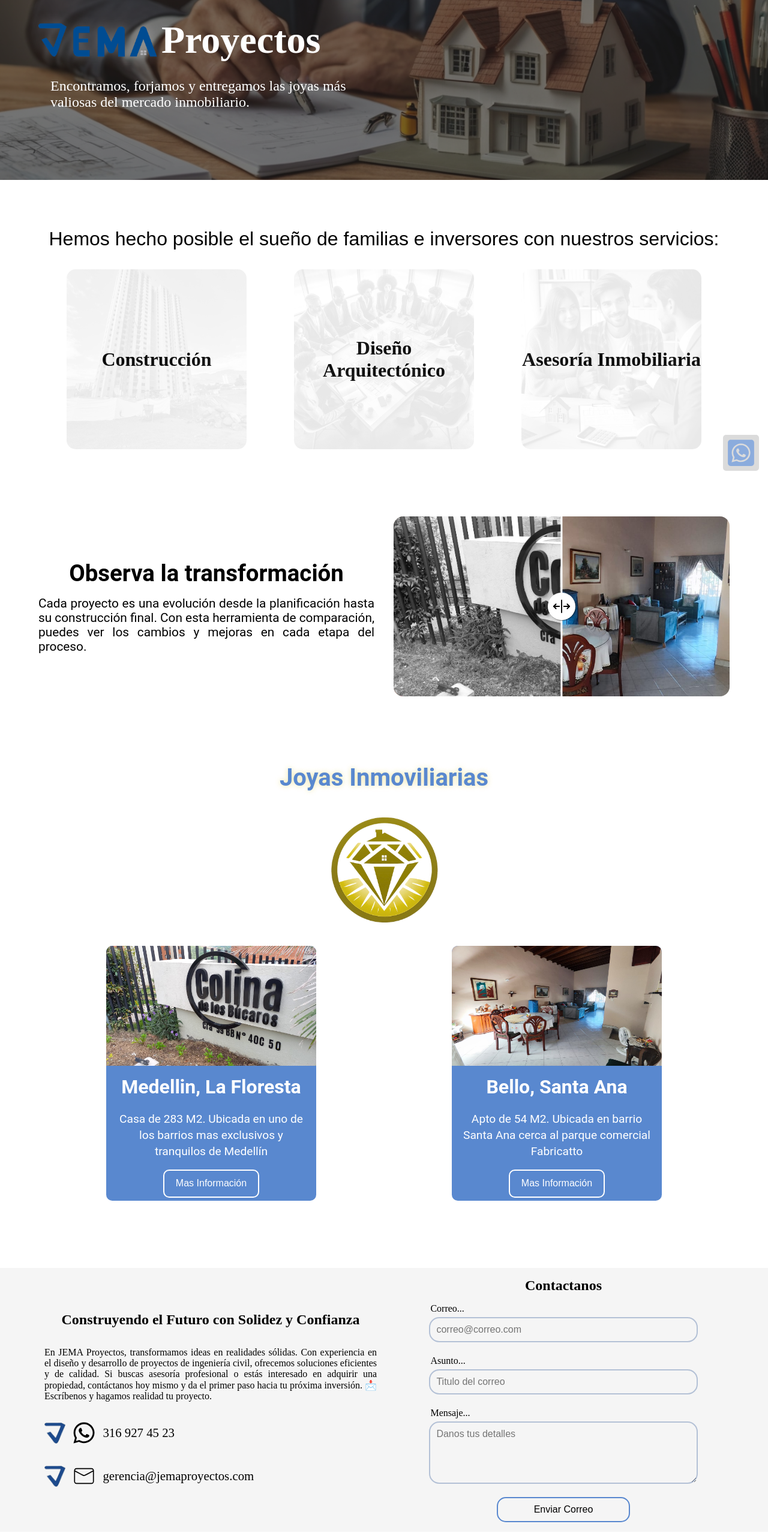
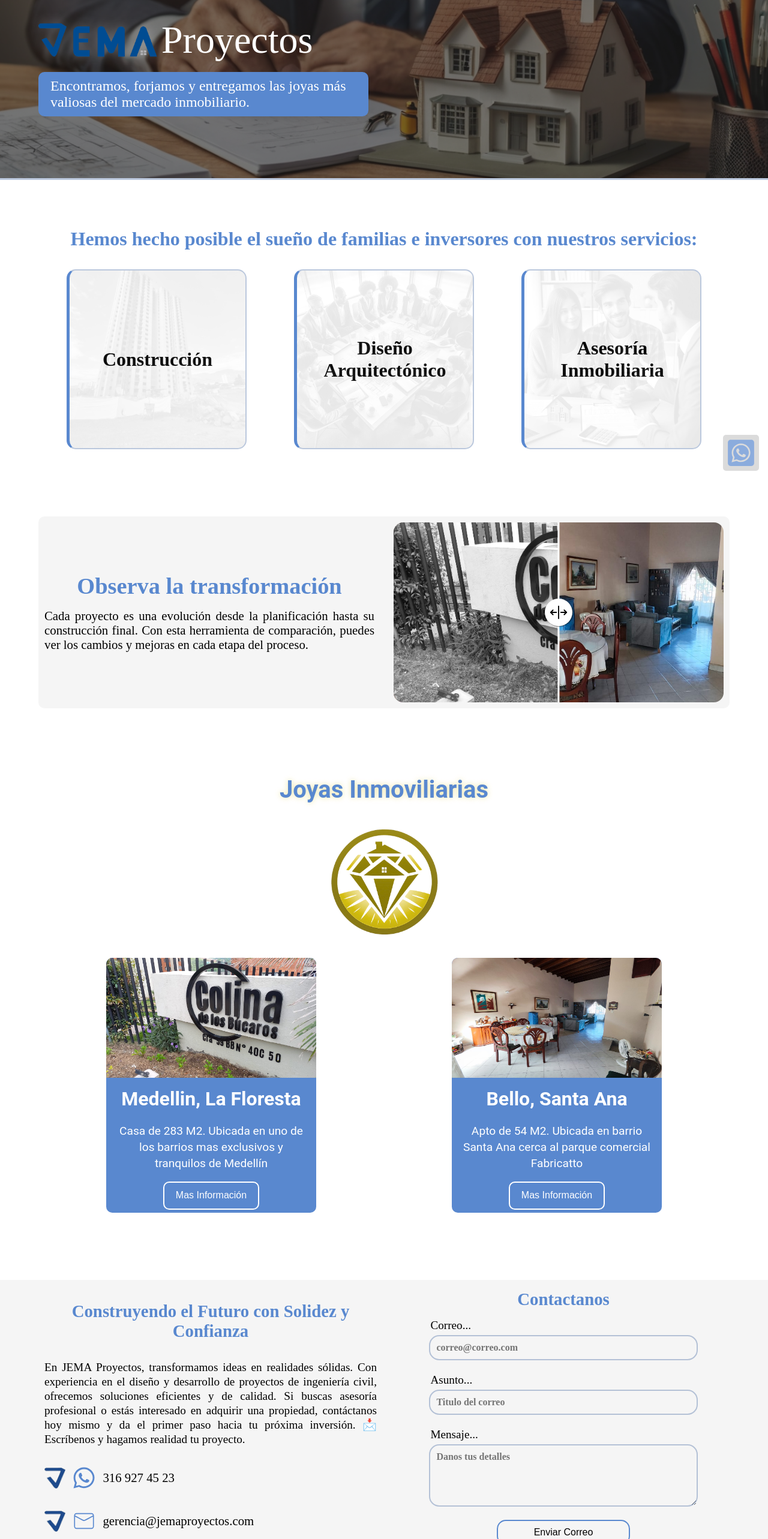
Before and after one commit to MaoMachado/JEMAProyectos, a React (Vite) app: page / in a window 1280 px wide. Shown: the top 2566 px of the page at 60% size. Built offline with nearby package versions, Linux system fonts and the light colour scheme.

Commit message:
Ajustes al estilo de la pagina

```diff
--- a/src/components/Cards/CardStyle.js
+++ b/src/components/Cards/CardStyle.js
@@ -3,8 +3,8 @@ import styled from "styled-components";
 export const CardContainer = styled.article`
   width: 300px;
   height: 300px;
-  border: 2px solid var(--blueTransparente);
-  border-left: 5px solid var(--blue);
+  border: 2px solid var(--azulTransparente);
+  border-left: 5px solid var(--azul);
   border-radius: 15px;
   overflow: hidden;
   position: relative;
--- a/src/components/Cards/CardsStyle.js
+++ b/src/components/Cards/CardsStyle.js
@@ -19,9 +19,7 @@ export const CardsContainer = styled.section`
 
   h1 {
     font-size: 2em;
-    font-weight: 500;
-    font-family: sans-serif;
-    color: var(--blue);
+    color: var(--azul);
     text-align: center;
   }
 `;
--- a/src/components/Contacto/ContactoStyle.js
+++ b/src/components/Contacto/ContactoStyle.js
@@ -25,12 +25,15 @@ export const ContactoJemaContainer = styled.section`
       padding: 0 10px;
 
       h2 {
-        font-size: 1.5em;
+        color: var(--azul);
+        font-size: 1.8em;
         text-align: center;
       }
 
       p {
         text-align: justify;
+        line-height: 1.5rem;
+        font-size: clamp(0.8em, 1.5vw, 1.2em);
       }
 
       .whatsContainer {
@@ -52,6 +55,12 @@ export const ContactoJemaContainer = styled.section`
       gap: 1rem;
       flex-direction: column;
       align-items: center;
+
+      h2{
+        color: var(--azul);
+        font-size: 1.8em;
+        text-align: center;
+      }
     }
   }
 `;
--- a/src/components/Contacto/FormularioEmail.jsx
+++ b/src/components/Contacto/FormularioEmail.jsx
@@ -13,6 +13,11 @@ const FormContainer = styled.form`
     gap: 7px;
     flex-direction: column;
 
+    label {
+      font-family: "Merriweather_Bold";
+      font-size: 1.2em;
+    }
+
     input,
     textarea {
       padding: 10px;
@@ -21,11 +26,15 @@ const FormContainer = styled.form`
       border: 0;
       outline: 2px solid var(--azulTransparente);
       font-size: 1em;
+      font-family: "Roboto_Bold";
+      font-weight: bold;
     }
 
     textarea {
       height: 100px;
-      font-family: sans-serif;
+      font-family: "Merriweather_Bold";
+      font-weight: bold;
+      font-size: 1em;
 
       &:focus {
         outline: 2px solid black;
--- a/src/components/Contacto/index.jsx
+++ b/src/components/Contacto/index.jsx
@@ -21,12 +21,12 @@ export const Contacto = () => {
           </p>
           <div className="whatsContainer">
             <img src={j} alt="Logo de Jema Proyectos" />
-            <FaWhatsapp size={40} color={"var(--blue)"} />
+            <FaWhatsapp size={40} color={"var(--azul)"} />
             <span>316 927 45 23</span>
           </div>
           <div className="whatsContainer">
             <img src={j} alt="Jema Proyectos" />
-            <CiMail size={40} color={"var(--blue)"} />
+            <CiMail size={40} color={"var(--azul)"} />
             <span>gerencia@jemaproyectos.com</span>
           </div>
         </div>
--- a/src/components/Header/HeaderStyle.js
+++ b/src/components/Header/HeaderStyle.js
@@ -7,7 +7,7 @@ export const HeaderContainer = styled.header`
   height: 300px;
   position: relative;
   margin-bottom: 1rem;
-  border-bottom: 3px solid var(--blueTransparente);
+  border-bottom: 3px solid var(--azulTransparente);
   animation: aparecerIniciando 1s linear;
 
   @keyframes aparecerIniciando {
@@ -48,11 +48,13 @@ export const ContainerInfo = styled.article`
   span {
     width: clamp(300px, 100vw, 550px);
     padding: 10px 20px;
-    background: var(--blue);
+    background: var(--azul);
     color: #fff;
     font-size: 1.5em;
     font-weight: 100;
     border-radius: 10px;
+    font-family: 'Roboto_Ligth';
+    font-weight: 100;
   }
 `;
 
@@ -69,5 +71,7 @@ export const HeaderTitulo = styled.section`
   h2 {
     color: #fff;
     font-size: clamp(2.5em, 10vw, 4em);
+    font-family: 'Roboto_Ligth';
+    font-weight: 100;
   }
 `;
--- a/src/components/ImgComparar/ImgCompararStyle.js
+++ b/src/components/ImgComparar/ImgCompararStyle.js
@@ -7,6 +7,9 @@ export const ComparedContainer = styled.section`
   justify-content: space-evenly;
   align-items: center;
   width: 90dvw;
+  background-color: rgba(204, 204, 204, 0.2);
+  padding: 10px;
+  border-radius: 10px;
 `;
 
 export const InfoContainerCompared = styled.div`
@@ -14,11 +17,11 @@ export const InfoContainerCompared = styled.div`
   gap: 1rem;
   flex-direction: column;
   flex: 1;
-  font-family: "Roboto";
+  font-family: "Roboto_Ligth";
 
   h2 {
     font-size: 2.4em;
-    color: var(--blue);
+    color: var(--azul);
     text-align: center;
   }
 
--- a/src/index.css
+++ b/src/index.css
@@ -54,5 +54,5 @@
 }
 
 html, body{
-  font-family: 'Roboto_Regular';
+  font-family: 'Merriweather_Medium';
 }
```
